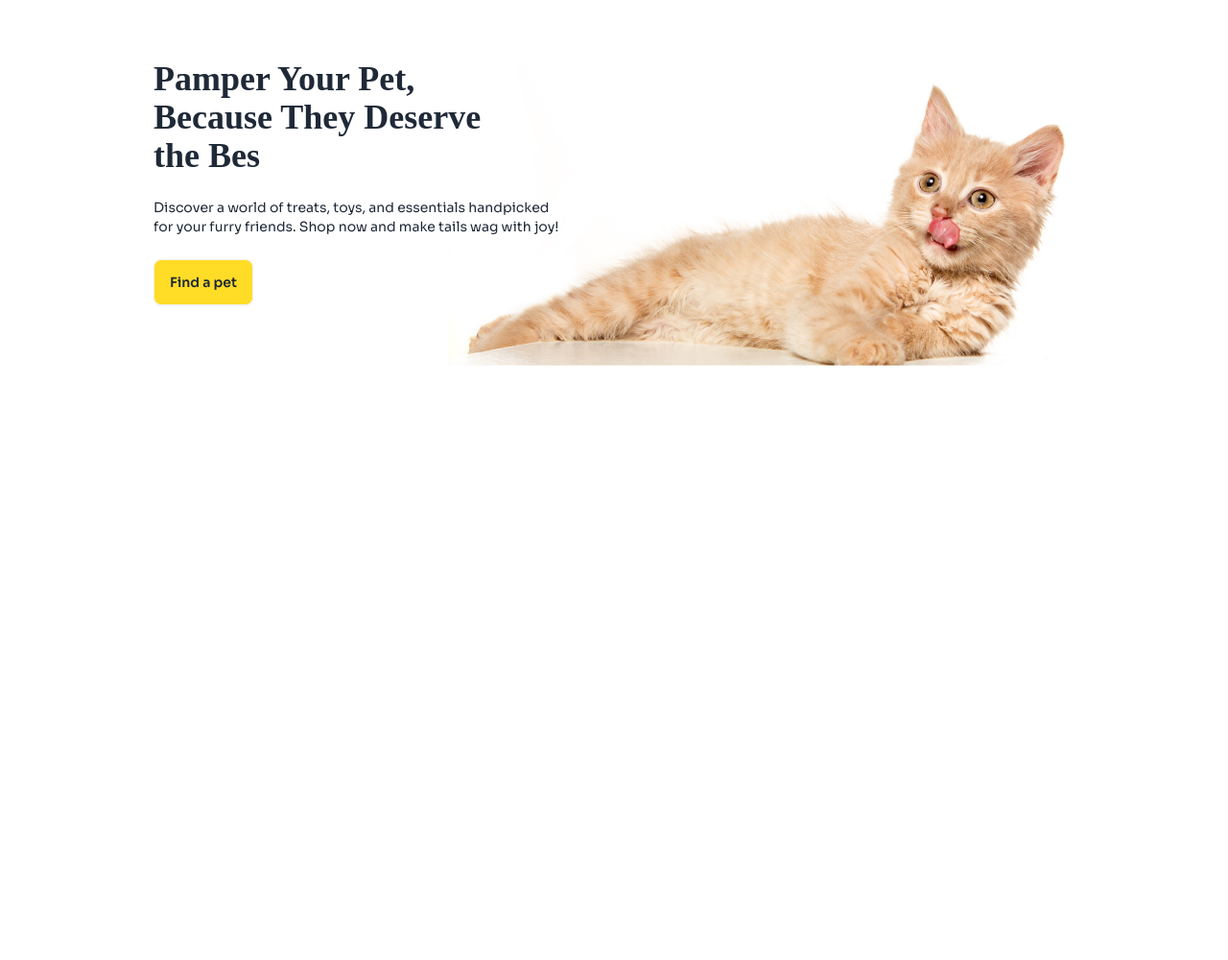
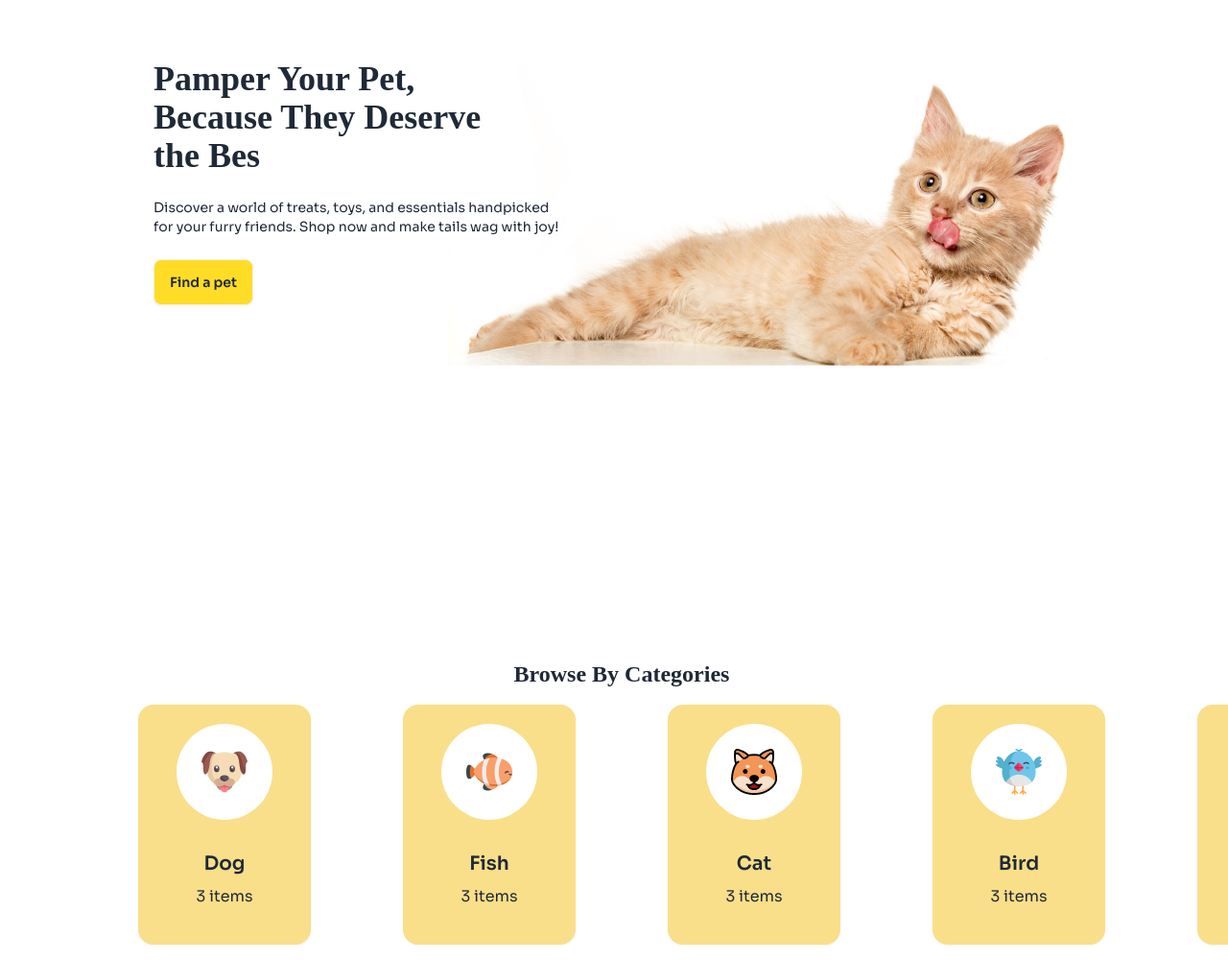
Before and after one commit to taanzzz/my-third-assignment, a plain HTML site: page index.html in a window 1280 px wide. Shown: the part 178-1178 px from the top of the page at 96% size. Before the commit the page ends 864 px from the top, so only its background shows below. Drawn offline with nearby package versions, Linux system fonts and the light colour scheme; a web font is replaced by a local one.

Commit message:
added new section and everything i include

```diff
--- a/index.html
+++ b/index.html
@@ -36,6 +36,7 @@
               clifford: '#da373d',
               'cat-primary': '#FFF9F4',
               'cat': '#FFDC26',
+
             //   'cat-primary-bg': 'rgba(231, 111, 81, 0.1)',
             },
           },
@@ -125,7 +126,107 @@
   </section>
   </header>
   <!-- Header Section End -->
-  <main>
+  <!-- Main Section Start -->
+  <main class="relative overflow-hidden">
+    <!-- Card Section Start -->
+    <section class="">
+      <div class="lg:flex lg:justify-center lg:items-start">
+      <h1 class="font-adlam-display  font-bold text-2xl pl-4">Browse By Categories</h1>
+      </div>
+      <!-- Card div Start -->
+      <div class="grid grid-cols-2 gap-4 p-4 lg:pl-[144px] lg:pr-[144px] lg:flex  lg:space-x-20">
+      <!-- Card-1 -->
+      <div class="card bg-[#F9DF8A]  w-[200px] h-[250px] shadow-sm">
+  <figure class="px-10 pt-5">
+    <div class="flex items-center justify-center w-[100px] h-[100px] bg-white rounded-full ">
+    <img
+      src="c1-assets/dog-cartoon.png"
+      alt="dog"
+      class="rounded"/>
+    </div>
+  </figure>
+  <div class="card-body items-center text-center">
+    <h2 class="card-title">Dog</h2>
+    <p>3 items</p>
+  </div>
+</div>
+<!-- Card-2 -->
+<div class="card bg-[#F9DF8A] w-[200px] h-[250px] shadow-sm">
+  <figure class="px-10 pt-5">
+    <div class="flex items-center justify-center w-[100px] h-[100px] bg-white rounded-full ">
+    <img
+      src="c1-assets/fish-cartoon.png"
+      alt="fish"
+      class="rounded"/>
+    </div>
+  </figure>
+  <div class="card-body items-center text-center">
+    <h2 class="card-title">Fish</h2>
+    <p>3 items</p>
+  </div>
+</div>
+<!-- Card-3 -->
+<div class="card bg-[#F9DF8A] w-[200px] h-[250px] shadow-sm">
+  <figure class="px-10 pt-5">
+    <div class="flex items-center justify-center w-[100px] h-[100px] bg-white rounded-full ">
+    <img
+      src="c1-assets/cat-cartoon.png"
+      alt="cat"
+      class="rounded"/>
+    </div>
+  </figure>
+  <div class="card-body items-center text-center">
+    <h2 class="card-title">Cat</h2>
+    <p>3 items</p>
+  </div>
+</div>
+<!-- Card-4 -->
+<div class="card bg-[#F9DF8A] w-[200px] h-[250px] shadow-sm">
+  <figure class="px-10 pt-5">
+    <div class="flex items-center justify-center w-[100px] h-[100px] bg-white rounded-full ">
+    <img
+      src="c1-assets/bird-cartoon.png"
+      alt="bird"
+      class="rounded"/>
+    </div>
+  </figure>
+  <div class="card-body items-center text-center">
+    <h2 class="card-title">Bird</h2>
+    <p>3 items</p>
+  </div>
+</div>
+<!-- Card-5 -->
+<div class="card bg-[#F9DF8A] w-[200px] h-[250px] shadow-sm">
+  <figure class="px-10 pt-5">
+    <div class="flex items-center justify-center w-[100px] h-[100px] bg-white rounded-full ">
+    <img
+      src="c1-assets/mouse-cartoon.png"
+      alt="small-pet"
+      class="rounded"/>
+    </div>
+  </figure>
+  <div class="card-body items-center text-center">
+    <h2 class="card-title">Small Pet</h2>
+    <p>3 items</p>
+  </div>
+</div>
+<!-- Card-6 -->
+<div class="card bg-[#F9DF8A] w-[200px] h-[250px] shadow-sm">
+  <figure class="px-10 pt-5">
+    <div class="flex items-center justify-center w-[100px] h-[100px] bg-white rounded-full ">
+    <img
+      src="c1-assets/rabbit-cartoon.png"
+      alt="rabbit"
+      class="rounded"/>
+    </div>
+  </figure>
+  <div class="card-body items-center text-center">
+    <h2 class="card-title">Rabbit</h2>
+    <p>3 items</p>
+  </div>
+</div>
+</div>
+</section>
   </main>
   <footer>
   </footer>
```
